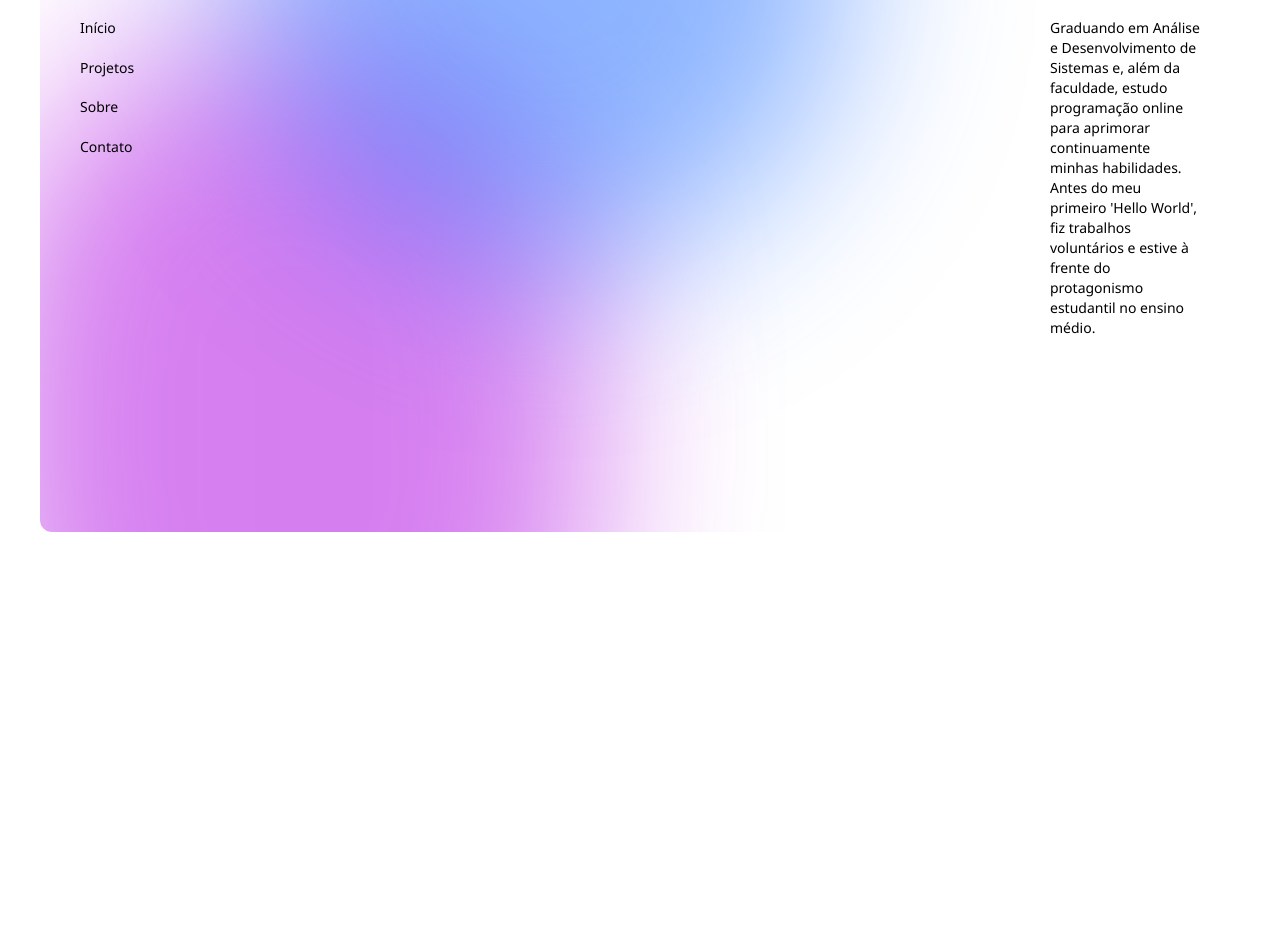
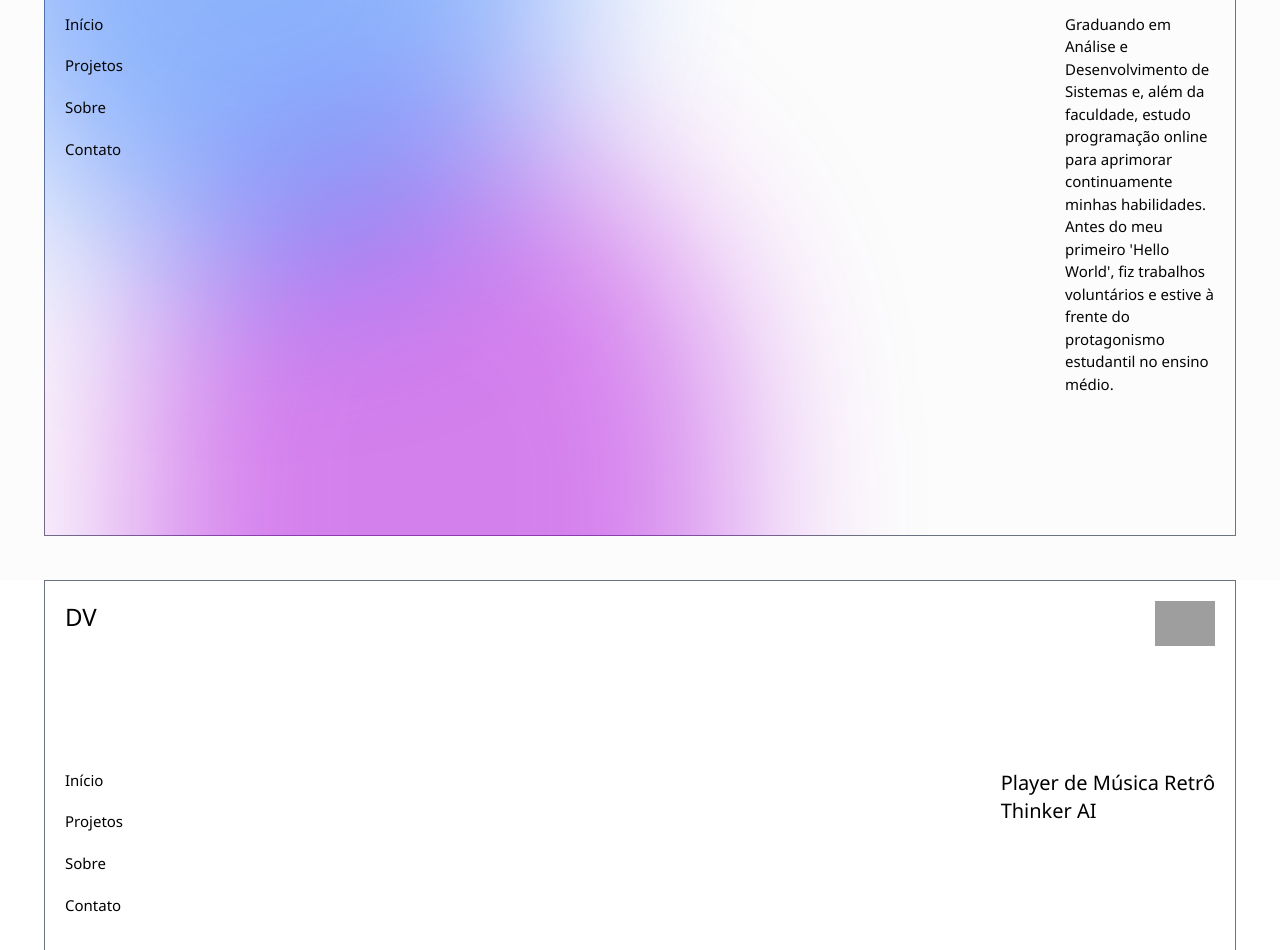
Before and after one commit to davi-andrade-js/dv-portfolio, a Next.js app: page / in a window 1280 px wide. Shown: the part 220-1170 px from the top of the page. Before the commit the page ends 800 px from the top, so only its background shows below. Built offline with nearby package versions, Linux system fonts and the light colour scheme; grey boxes are pictures that could not be loaded.

Commit message:
working on projects page

```diff
--- /dev/null
+++ b/components/ProjectsList.tsx
@@ -0,0 +1,32 @@
+"use client";
+
+export default function ProjectsList() {
+  const projects = [
+    {
+      name: "Player de Música Retrô",
+      description: "Um player de música inspirado no visual do Windows 95.",
+      screenshot: "",
+      repositoryUrl: "",
+      liveUrl: "",
+    },
+    {
+      name: "Thinker AI",
+      description: "Ferramenta de IA com geração de textos, imagens, vídeos, áudio e código.",
+      screenshot: "",
+      repositoryUrl: "",
+      liveUrl: "",
+    },
+  ];
+
+  return (
+    <div className="grid justify-end col-start-4">
+      <article className="z-10 text-xl w-fit gap-2">
+        {projects.map((project) => (
+          <p key={project.name} className="cursor-pointer hover:font-bold transition-transform">
+            {project.name}
+          </p>
+        ))}
+      </article>
+    </div>
+  );
+}
--- a/components/Sidebar.tsx
+++ b/components/Sidebar.tsx
@@ -2,12 +2,12 @@ import React from "react";
 
 export default function Sidebar() {
   return (
-    <div className="grid col-start-1 row-start-2">
-      <nav className="mt-20 grid col-start-1 row-start-2 min-w-min text-sm gap-4">
-        <p className="z-10 ">Início</p>
-        <p className="z-10 ">Projetos</p>
-        <p className="z-10 ">Sobre</p>
-        <p className="z-10 ">Contato</p>
+    <div className="grid col-start-1 row-start-2 w-fit">
+      <nav className="grid col-start-1 row-start-2 text-[15px] gap-6">
+        <p className="z-10 cursor-pointer w-fit">Início</p>
+        <p className="z-10 cursor-pointer w-fit">Projetos</p>
+        <p className="z-10 cursor-pointer w-fit">Sobre</p>
+        <p className="z-10 cursor-pointer w-fit">Contato</p>
       </nav>
     </div>
   );
--- a/src/app/globals.css
+++ b/src/app/globals.css
@@ -31,30 +31,16 @@
   background-attachment: fixed;
 } */
 
-main {
-  background-color: white;
-  /* background-image: radial-gradient(at 47% 33%, hsl(282.71, 100%, 65%) 0, transparent 59%),
-    radial-gradient(at 82% 65%, hsl(194.86, 88%, 50%) 0, transparent 55%); */
-  /* backdrop-filter: blur(16px) saturate(180%);
-  -webkit-backdrop-filter: blur(16px) saturate(180%); */
-  border-radius: 12px;
-  /* border: 1px solid rgba(209, 213, 219, 0.3); */
-}
-
 .motion-area {
-  border-radius: 12px;
+  /* border-radius: 12px; */
   overflow: hidden;
   position: absolute;
-  margin: 40px !important;
+  margin: 44px !important;
   height: 89vh;
   inset: 0;
   justify-content: center;
   display: inline-flex;
   flex-direction: row;
-}
-
-.opacity-50 {
-  opacity: 0.5;
 }
 
 .bg-blur {
--- a/src/app/page.tsx
+++ b/src/app/page.tsx
@@ -1,13 +1,14 @@
 import React from "react";
 import Image from "next/image";
 import Sidebar from "../../components/Sidebar";
+import ProjectsList from "../../components/ProjectsList";
 
 export default function Home() {
   return (
     <>
-      {/* <div className="noise"></div> */}
+      <div className="noise"></div>
 
-      <main className="grid grid-cols-4 grid-rows-4 h-[89vh] p-10 m-10 ">
+      <section className="border border-gray-500 br-[12px bg-white br-[12px] grid grid-cols-4 grid-rows-4 h-[89vh] p-5 m-11 ">
         <div className="motion-area justify-center">
           <div className="bg-shape1 bg-teal opacity-50 bg-blur"></div>
           <div className="bg-shape2 bg-primary opacity-50 bg-blur"></div>
@@ -15,7 +16,7 @@ export default function Home() {
 
         <header className="grid justify-between w-full col-start-1 row-start-1 col-end-5 row-end-2">
           <div className="z-10 flex flex-col font-mono text-sm">
-            <p className=" left-0 top-0 lg:static lg:w-auto text-2xl">Davi Andrade</p>
+            <p className=" left-0 top-0 lg:static lg:w-auto text-2xl w-fit">Davi Andrade</p>
             <p className=" left-0 top-0  lg:static lg:w-auto text-xl">Programador FrontEnd</p>
           </div>
           <div className="z-10 w-30 grid col-start-4">
@@ -26,7 +27,7 @@ export default function Home() {
         <Sidebar />
 
         <div className="grid justify-end col-start-4">
-          <article className="z-10 font-mono text-sm">
+          <article className="z-10 font-mono text-[15px]">
             <p className=" w-[150px]">
               {
                 "Graduando em Análise e Desenvolvimento de Sistemas e, além da faculdade, estudo programação online para aprimorar continuamente minhas habilidades. Antes do meu primeiro 'Hello World', fiz trabalhos voluntários e estive à frente do protagonismo estudantil no ensino médio."
@@ -34,7 +35,23 @@ export default function Home() {
             </p>
           </article>
         </div>
-      </main>
+      </section>
+
+      <section className="border border-gray-500 br-[12px] grid grid-cols-4 grid-rows-4 h-[89vh] p-5 m-11 ">
+        <header className="grid justify-between w-full col-start-1 row-start-1 col-end-5 row-end-2">
+          <div className="z-10 flex flex-col font-mono text-sm">
+            <p className=" left-0 top-0 lg:static lg:w-auto text-2xl">DV</p>
+            {/* <p className=" left-0 top-0  lg:static lg:w-auto text-xl"></p> */}
+          </div>
+          <div className="z-10 w-30 grid col-start-4">
+            <Image width={60} height={600} alt="Theme" src={"/dark.png"} />
+          </div>
+        </header>
+
+        <Sidebar />
+
+        <ProjectsList />
+      </section>
     </>
   );
 }
```
